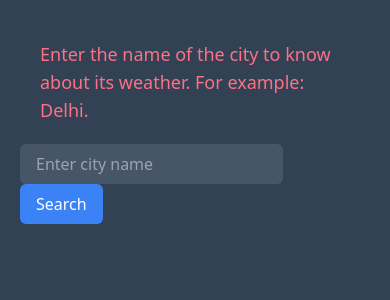
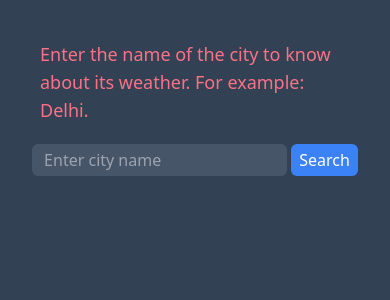
Before and after one commit to Vshal007/weatherapp, a SvelteKit app: page / in a window 390 px wide. Shown: the top 300 px of the page. Built offline with nearby package versions, Linux system fonts and the light colour scheme.

Commit message:
Searchbar responsiveness fixed

```diff
--- a/src/components/SearchBar.svelte
+++ b/src/components/SearchBar.svelte
@@ -16,11 +16,11 @@
 		type="text"
 		placeholder="Enter city name"
 		bind:value={cityName}
-		class="px-4 py-2 rounded-md mr-2 bg-slate-600 hover:shadow-md hover:shadow-purple-500 duration-500"
+		class="sm:px-4 sm:py-2 px-3 py-1 rounded-md sm:mr-2 bg-slate-600 hover:shadow-md hover:shadow-purple-500 duration-500"
 	/>
 	<button
 		on:click={search}
-		class="px-4 py-2 bg-blue-500 text-white rounded-md hover:bg-blue-800 hover:shadow-md hover:shadow-purple-500 duration-500"
+		class="sm:px-4 sm:py-2 px-2 py-1 bg-blue-500 text-white rounded-md hover:bg-blue-800 hover:shadow-md hover:shadow-purple-500 duration-500"
 		>Search</button
 	>
 </div>
```
